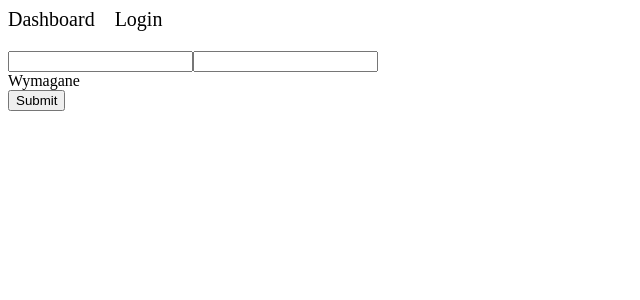
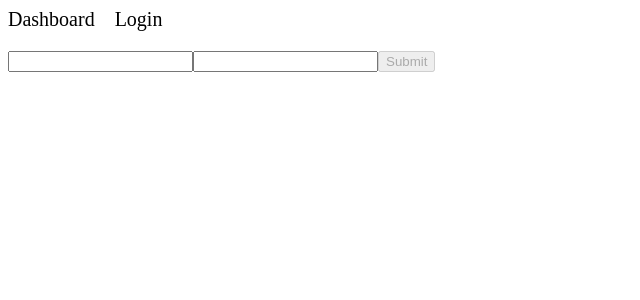
Before and after one commit to agtbond/my-app, an Angular app: page / in a window 1280 px wide. Shown: the top 300 px of the page, without its empty margins (0-640 px from the left). Built offline with nearby package versions, Linux system fonts and the light colour scheme.

Commit message:
template driven

```diff
--- a/src/app/app.module.ts
+++ b/src/app/app.module.ts
@@ -8,6 +8,7 @@ import { AppRoutingModule } from './app-routing.module';
 import { MenuComponent } from './view/menu/menu.component';
 import { FormsModule, ReactiveFormsModule } from '@angular/forms';
 import { EditUsernameComponent } from './view/edit-username/edit-username.component';
+import { UserService } from './services/user-service.service';
 
 @NgModule({
   declarations: [
@@ -23,7 +24,7 @@ import { EditUsernameComponent } from './view/edit-username/edit-username.compon
     FormsModule,
     ReactiveFormsModule
   ],
-  providers: [],
+  providers: [UserService],
   bootstrap: [AppComponent]
 })
 export class AppModule { }
--- a/src/app/view/login-component/login-component.component.html
+++ b/src/app/view/login-component/login-component.component.html
@@ -1,7 +1,21 @@
-<form [formGroup]="form" (ngSubmit)="save()">
+<!-- <form [formGroup]="form" (ngSubmit)="save()">
   <input class="login" formControlName="login" />
   <input type="password" class="password" formControlName="password" pattern="pass" />
   <div *ngIf="form.get('login').invalid">Wymagane</div>
   <div *ngIf="form.get('password').invalid">Nieprawidłowe hasło</div>
   <button type="submit">Submit</button>
+</form> -->
+
+
+<form (ngSubmit)="onSubmit(loginForm)" #loginForm="ngForm">
+  <!-- #Lokalna referencja; public #loingForm variable
+  Lok. ref. - pobieranie elemnetu bezposrednio z widoku -->
+  <!-- #loginForm is the exported form Object -->
+
+  <input name="login" [(ngModel)]="login" required />
+  <input type="password" name="password" [(ngModel)]="password" required />
+  <!-- ngModel talks to the form and binds the form value based on name attr -->
+  <button type="submit" [disabled]="loginForm.invalid">Submit</button>
+
+
 </form>
--- a/src/app/view/login-component/login-component.component.ts
+++ b/src/app/view/login-component/login-component.component.ts
@@ -12,17 +12,38 @@ export class LoginComponentComponent implements OnInit {
   login: string;
   password: string;
   form: FormGroup;
+  user: User;
+
+
+
 
   constructor(private userService: UserService) { }
 
   ngOnInit() {
-    this.form = new FormGroup({
-      login: new FormControl(null, [Validators.required, Validators.minLength(3)]),
-      password: new FormControl(null)
-    });
+
+    console.log(this.user);
+    // this.form = new FormGroup({
+    //   login: new FormControl(null, [Validators.required, Validators.minLength(3)]),
+    //   password: new FormControl(null)
+    // });
   }
-  save() {
-    const user: User = ({ login: this.form.value.login, password: this.form.value.password });
-    this.userService.setUser(user);
+  // save() {
+  //   const user: User = ({ login: this.form.value.login, password: this.form.value.password });
+  //  this.userService.setUser(user);
+  // }
+
+  // Template driven form
+
+  onSubmit({value, valid}: {value: User, valid: boolean}) {
+    // this.validate();
+    console.log(this.user);
   }
+
+  validate() {
+    // let cloneUserObj = Object.assign({}, User, ob2);
+    if (this.password === 'pass') {
+      // console.log(this.password);
+    }
+  }
+
 }
```
